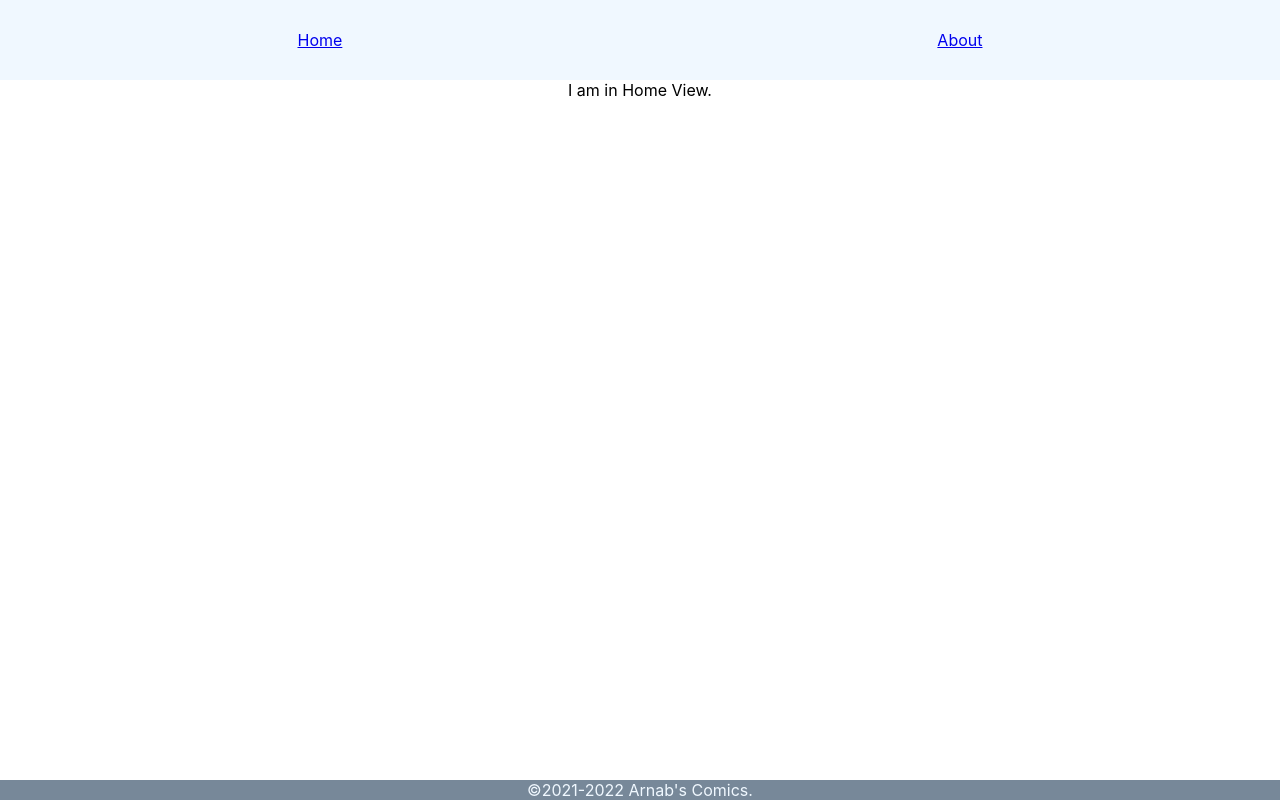
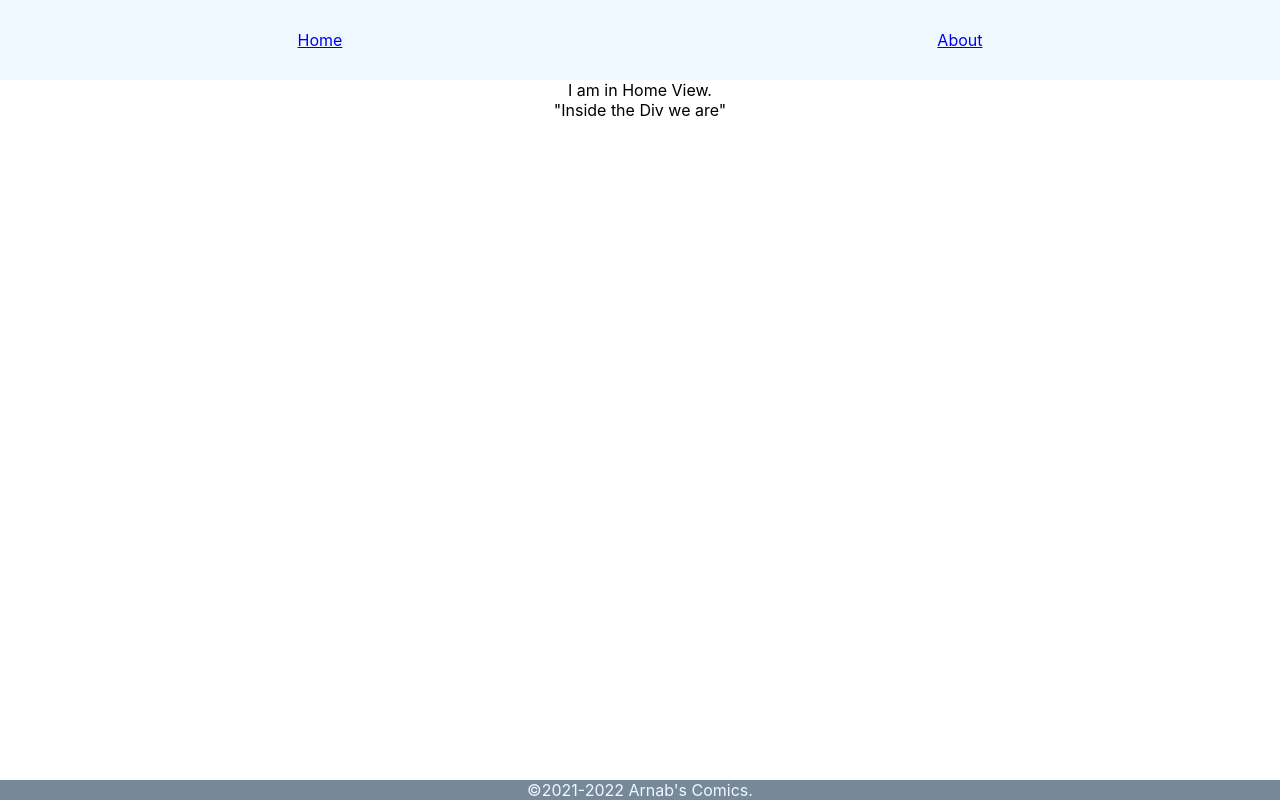
Before and after one commit to arnab156/arnab156.github.io, a React (Create React App) app in the folder my-comic-app/: page /home in a window 1280 px wide. Built offline with nearby package versions, Linux system fonts and the light colour scheme; no server answers.

Commit message:
fetching with provider

```diff
--- a/my-comic-app/src/provider/ComicsProvider.js
+++ b/my-comic-app/src/provider/ComicsProvider.js
@@ -1,28 +1,30 @@
 import React from 'react';
 
-export const ComicsContext = React.createContext([]);
+export const ComicsContext = React.createContext({
+  latest: [],
+});
 ComicsContext.displayName = 'Comics';
 
 const ComicsProvider = ({
   children,
 }) => {
-  const [comics, setComics] = React.useState([]);
+  const [latestComic, setLatestComic] = React.useState();
 
   React.useEffect(() => {
       (async () => {
         try {
-          const response = await fetch("http://xkcd.com/info.0.json");
-          console.log('response', response);
-          setComics([...response]);
+           await fetch("https://getxkcd.now.sh/api/comic?num=latest")
+          .then(res => res.json())
+          .then( data => setLatestComic(data))
         } catch (error) {
-          console.log(error);
+          throw(error);
         }
       })();
   }, []);
 
   return (
     <ComicsContext.Provider
-      value={comics}
+      value={{latestComic}}
     >
       {children}
     </ComicsContext.Provider>
--- a/my-comic-app/src/views/HomeView/HomeView.js
+++ b/my-comic-app/src/views/HomeView/HomeView.js
@@ -2,18 +2,21 @@ import React from 'react';
 
 import Header from '../../components/Header/Header';
 import './HomeView.css';
-import ComicsProvider from '../../provider/ComicsProvider';
+import {ComicsContext} from '../../provider/ComicsProvider';
 
 const HomeView = () => {
+  const { latestComic } = React.useContext(ComicsContext);
+  console.log('latestComic', latestComic);
+
   return (
     <div>
       <Header />
        I am in Home View.
-       <ComicsProvider>
-          <div>
-            { console.log('here')}
-          </div>
-       </ComicsProvider>
+
+        <div>
+          "Inside the Div we are"
+        </div>
+
       <footer>
         ©2021-2022 Arnab's Comics.
       </footer>
```
Also changed, not shown: my-comic-app/src/App.js (line endings or trailing spaces).
